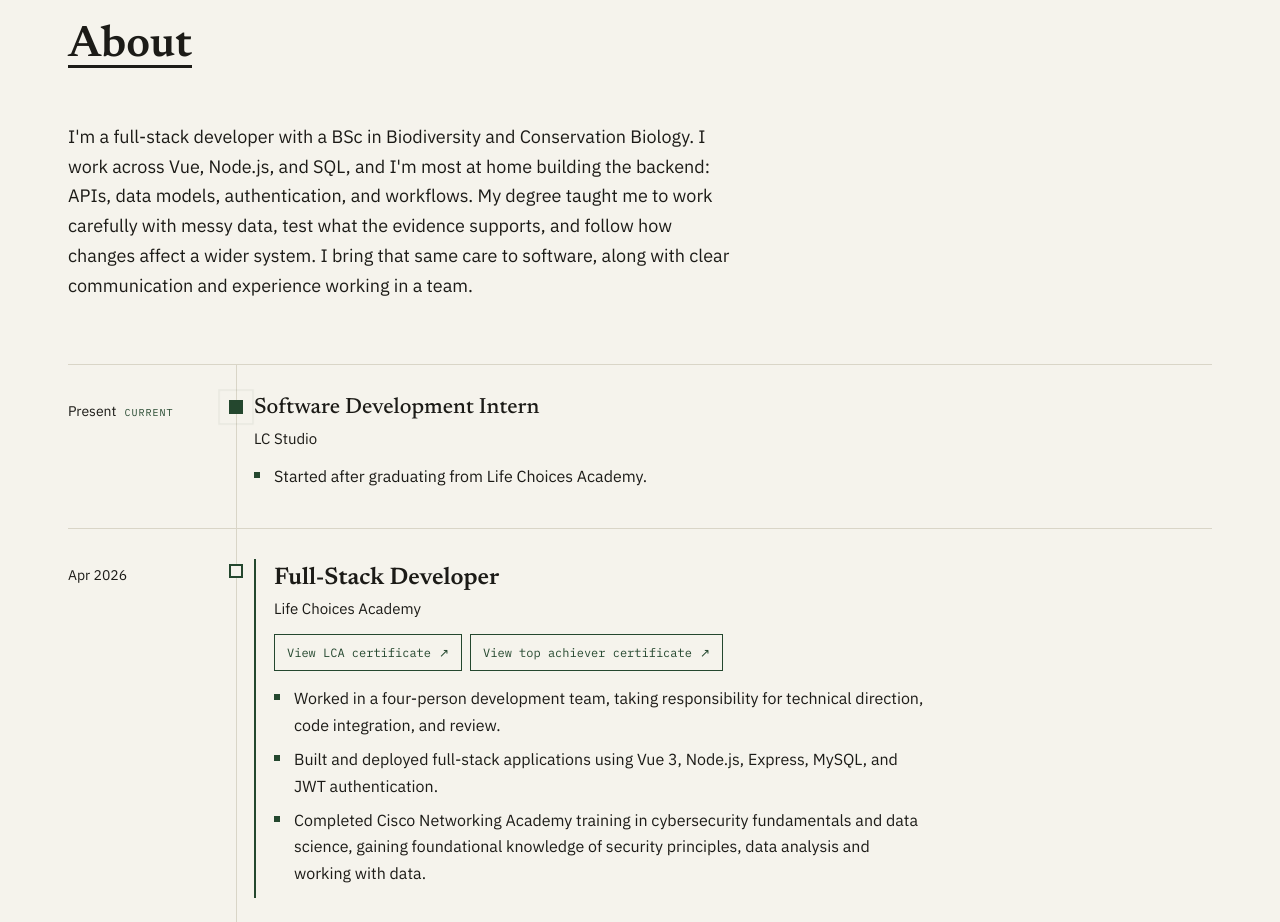
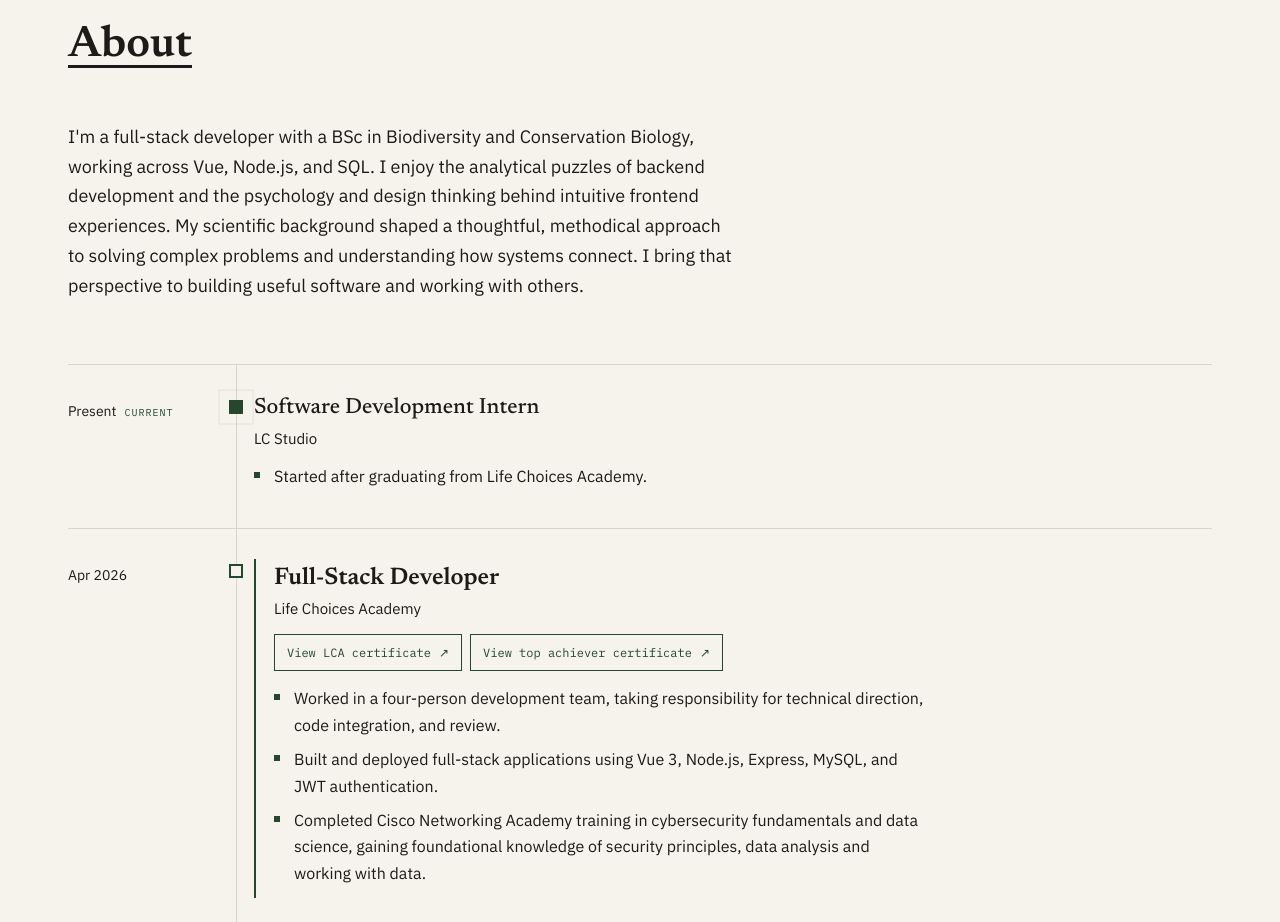
Before and after one commit to ihtishaamj63-web/ihtishaam-portfolio, a Vue app: page / in a window 1280 px wide. Shown: the part 1540-2462 px from the top of the page. Built offline with nearby package versions, Linux system fonts and the light colour scheme.

Commit message:
Refine full-stack developer introduction

```diff
--- a/src/components/AboutSection.vue
+++ b/src/components/AboutSection.vue
@@ -5,11 +5,12 @@
         <h2>About</h2>
       </div>
       <p class="intro">
-        I'm a full-stack developer with a BSc in Biodiversity and Conservation Biology. I work
-        across Vue, Node.js, and SQL, and I'm most at home building the backend: APIs, data models,
-        authentication, and workflows. My degree taught me to work carefully with messy data, test
-        what the evidence supports, and follow how changes affect a wider system. I bring that same
-        care to software, along with clear communication and experience working in a team.
+        I'm a full-stack developer with a BSc in Biodiversity and Conservation Biology, working
+        across Vue, Node.js, and SQL. I enjoy the analytical puzzles of backend development and
+        the psychology and design thinking behind intuitive frontend experiences. My scientific
+        background shaped a thoughtful, methodical approach to solving complex problems and
+        understanding how systems connect. I bring that perspective to building useful software
+        and working with others.
       </p>
 
       <div class="timeline">
```
